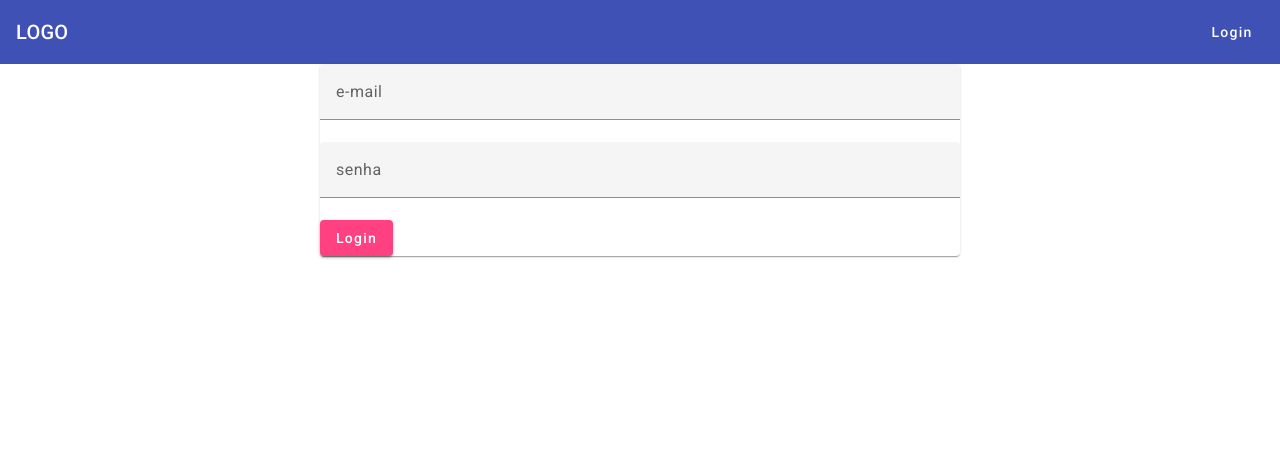
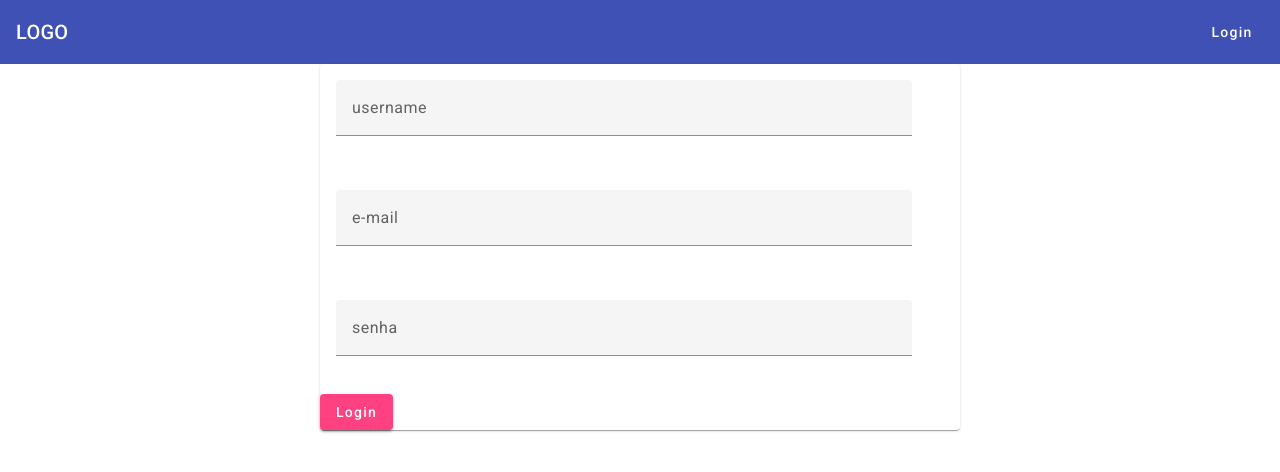
Before and after one commit to EriikSilva/social-media, an Angular app: page /login in a window 1280 px wide. Shown: the top 472 px of the page. Built offline with nearby package versions, Linux system fonts and the light colour scheme.

Commit message:
adicionando campos ao login

```diff
--- a/src/app/auth/login/login.component.html
+++ b/src/app/auth/login/login.component.html
@@ -1,14 +1,18 @@
 <mat-card>
     <mat-spinner *ngIf="isLoading"></mat-spinner>
-    <form *ngIf="!isLoading">
+    <form (submit)="onLogin(loginForm)" #loginForm="ngForm" *ngIf="!isLoading">
     <mat-form-field>
-        <input matInput type="email" placeholder="e-mail">
-        <mat-error *ngIf="">Enter a content title</mat-error>
+        <input matInput name="username" ngModel type="username" placeholder="username" #usernameInput="ngModel" required>
+        <mat-error *ngIf="usernameInput.invalid">Enter a content username</mat-error>
     </mat-form-field>
     <mat-form-field>
-        <input matInput type="password" placeholder="senha">
-        <mat-error *ngIf="">Enter a content title</mat-error>
+        <input matInput name="email" ngModel type="email" placeholder="e-mail" #emailInput="ngModel" email>
+        <mat-error *ngIf="emailInput.invalid">Enter a content email</mat-error>
     </mat-form-field>
-    <button mat-raised-button color="accent">Login</button>
+    <mat-form-field>
+        <input matInput name="password" ngModel type="password" placeholder="senha" #passwordInput="ngModel">
+        <mat-error *ngIf="passwordInput.invalid">Enter a content password</mat-error>
+    </mat-form-field>
+    <button mat-raised-button color="accent" type="submit">Login</button>
 </form>
 </mat-card>
--- a/src/app/auth/login/login.component.scss
+++ b/src/app/auth/login/login.component.scss
@@ -3,7 +3,8 @@ mat-card{
     margin: auto;
 }
 mat-form-field{
-    width: 100%;
+    width: 90%;
+    padding: 1rem;
 }
 
 mat-spinner{
```
